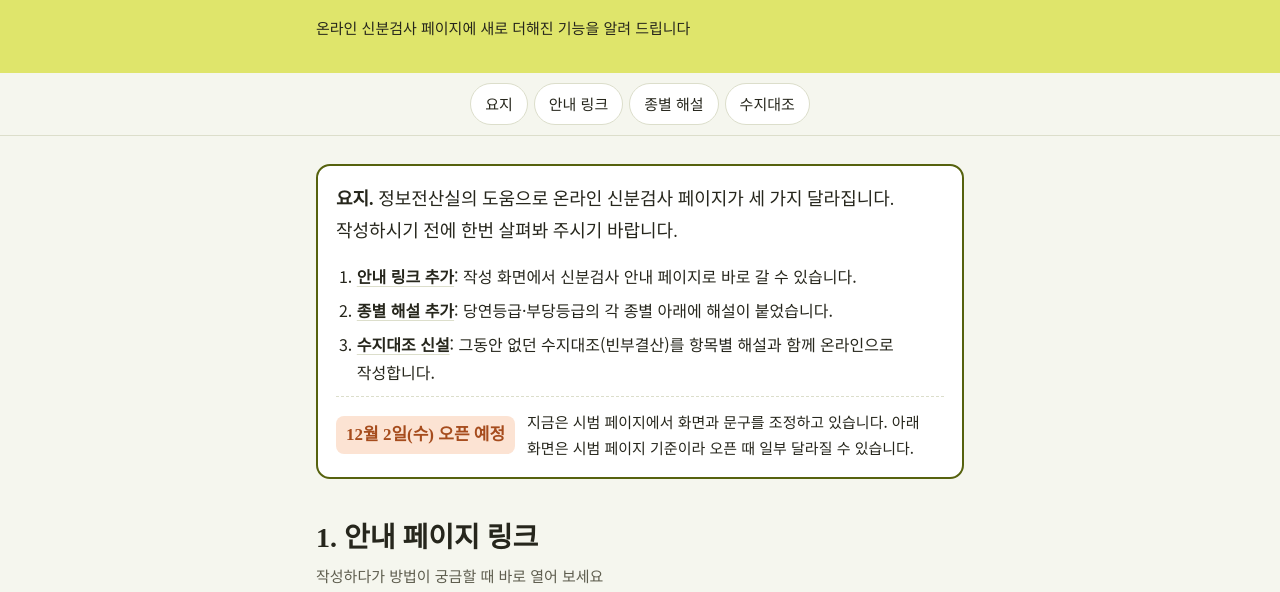
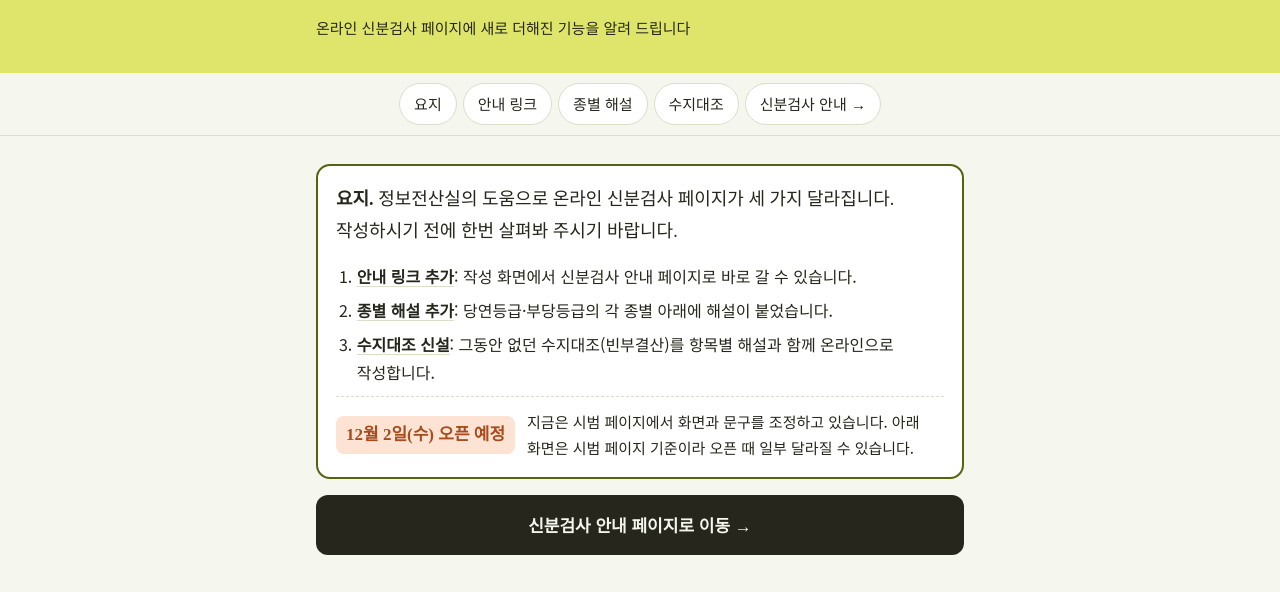
Before and after one commit to comechoi7-crypto/sinbun, a plain HTML site: page change/index.html in a window 1280 px wide. Shown: the part 178-770 px from the top of the page. Drawn offline with Linux system fonts and the light colour scheme; a web font is replaced by a local one.

Commit message:
변경 안내 페이지에 신분검사 안내 페이지 이동 버튼 추가
Co-Authored-By: Claude Opus 5.5 <noreply@anthropic.com>
Claude-Session: https://claude.ai/code/session_018HMcAo8gqej68tfESh64vW

```diff
--- a/change/index.html
+++ b/change/index.html
@@ -89,6 +89,8 @@ figcaption em{font-style:normal;font-weight:700;color:var(--clay)}
 .where div{background:var(--surface);border:1px solid var(--line);border-radius:12px;padding:12px 16px}
 .where small{display:block;font-size:13px;color:var(--muted)}
 .where b{font-family:"Gowun Batang",serif;font-size:18px}
+.btn{display:block;text-align:center;text-decoration:none;font-weight:700;font-size:17px;
+  background:var(--ink);color:var(--paper);border-radius:12px;padding:15px 18px;margin:16px 0 0}
 .next{display:flex;align-items:center;justify-content:space-between;gap:12px;margin:32px 0 0;padding:18px 20px;border-radius:14px;background:var(--ink);color:var(--paper);text-decoration:none}
 .next small{display:block;font-size:13px;opacity:.75}
 .next b{display:block;font-family:"Gowun Batang",serif;font-size:20px;margin:2px 0}
@@ -107,7 +109,7 @@ footer{max-width:680px;margin:0 auto;padding:0 16px calc(40px + env(safe-area-in
   <div class="org">온라인 신분검사 페이지에 새로 더해진 기능을 알려 드립니다</div>
 </header>
 <nav aria-label="목차"><ul>
-  <li><a href="#gist">요지</a></li><li><a href="#link">안내 링크</a></li><li><a href="#guide">종별 해설</a></li><li><a href="#suji">수지대조</a></li>
+  <li><a href="#gist">요지</a></li><li><a href="#link">안내 링크</a></li><li><a href="#guide">종별 해설</a></li><li><a href="#suji">수지대조</a></li><li><a href="../">신분검사 안내 →</a></li>
 </ul></nav>
 <main>
 
@@ -120,6 +122,7 @@ footer{max-width:680px;margin:0 auto;padding:0 16px calc(40px + env(safe-area-in
   </ol>
   <div class="open"><b>12월 2일(수) 오픈 예정</b><span>지금은 시범 페이지에서 화면과 문구를 조정하고 있습니다. 아래 화면은 시범 페이지 기준이라 오픈 때 일부 달라질 수 있습니다.</span></div>
 </div>
+<a class="btn" href="../">신분검사 안내 페이지로 이동 →</a>
 
 <section id="link">
   <h2>1. 안내 페이지 링크</h2>
```
